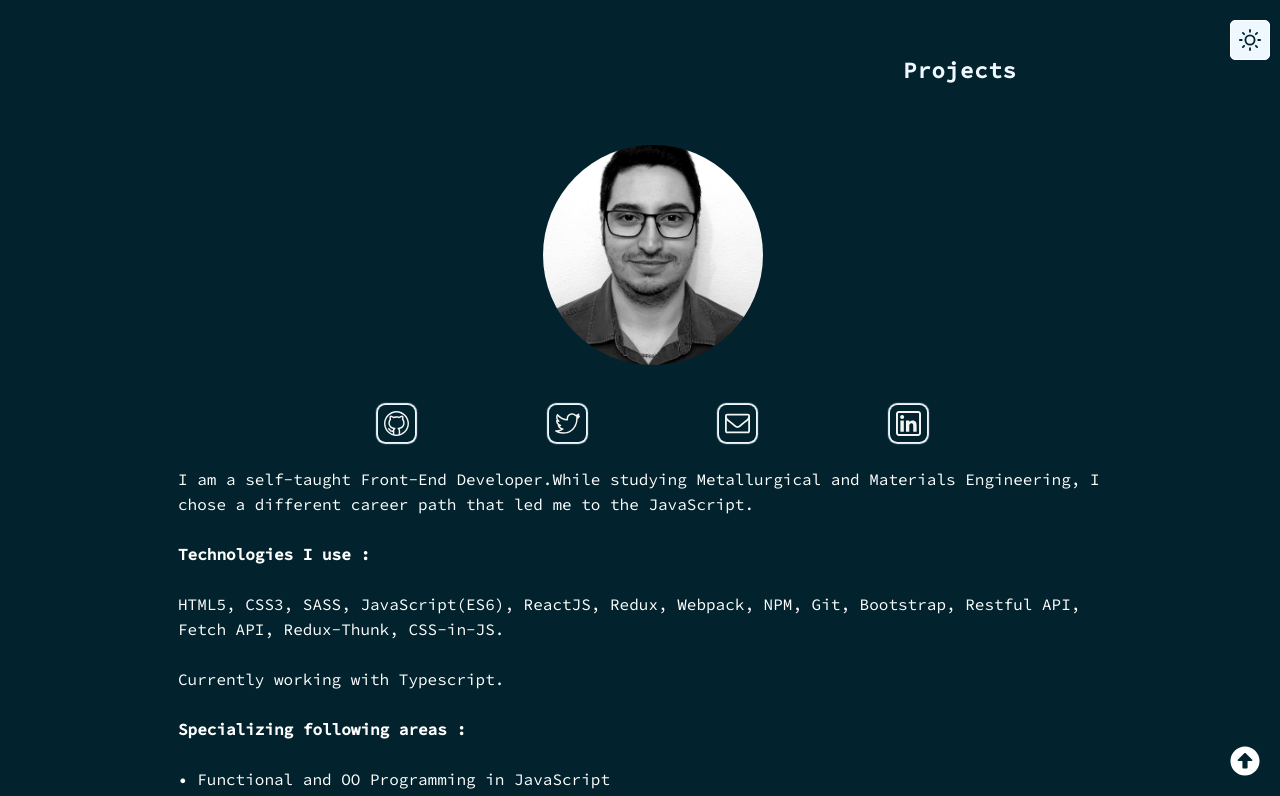
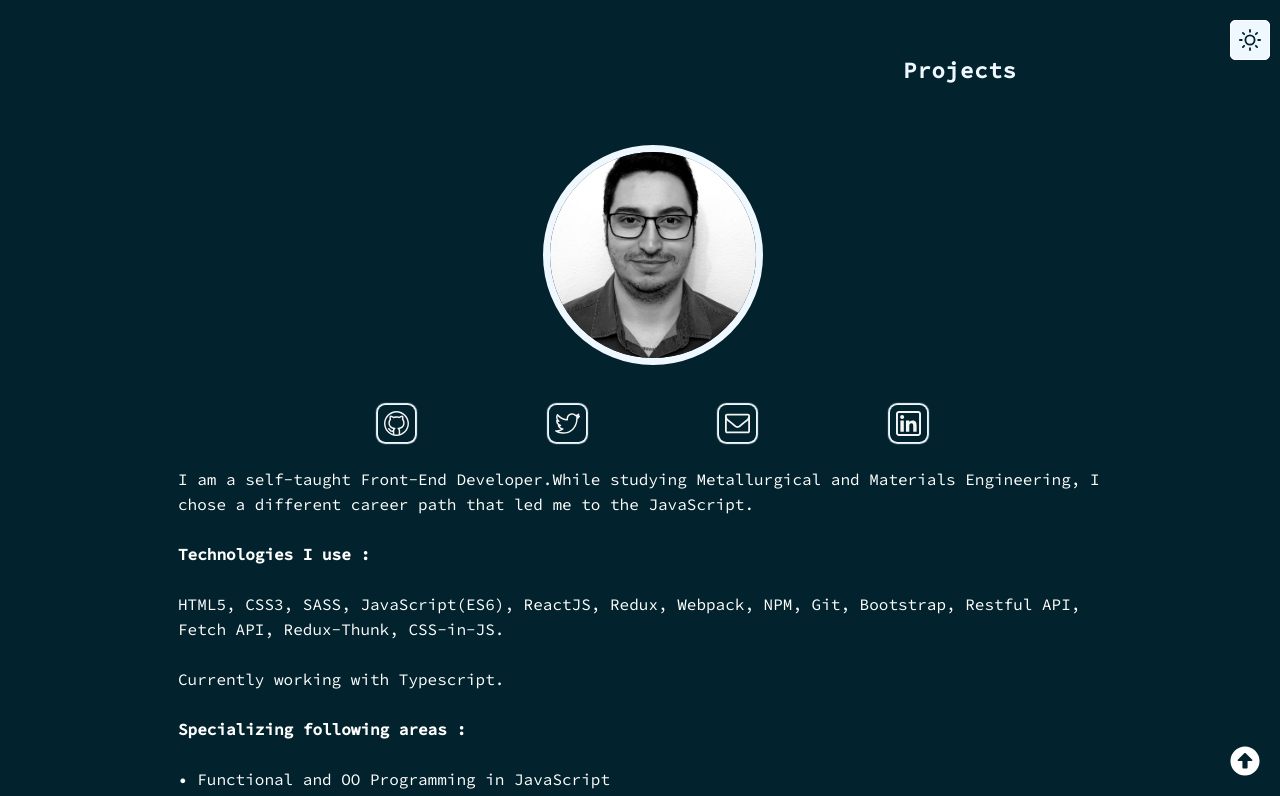
Before and after one commit to eraydurak/Eray, a React (Create React App) app: page / in a window 1280 px wide. Shown: the top 796 px of the page. Built offline with nearby package versions, Linux system fonts and the light colour scheme; the HTML template or start-up script is replaced by a standard one.

Commit message:
Added border to img

```diff
--- a/src/App.scss
+++ b/src/App.scss
@@ -69,6 +69,7 @@ body {
     .imgBox {
       .myPic {
         transition: 0.3s all ease;
+        border: 7px solid $background-color;
       }
     }
     .contact-div {
--- a/src/components/Main.scss
+++ b/src/components/Main.scss
@@ -23,6 +23,7 @@ $transition: 0.3s all ease-in-out;
     padding: 5px 0;
     margin-bottom: 30px;
     .myPic {
+      border: 7px solid $text-color;
       border-radius: 50%;
       width: 220px;
       height: 220px;
```
